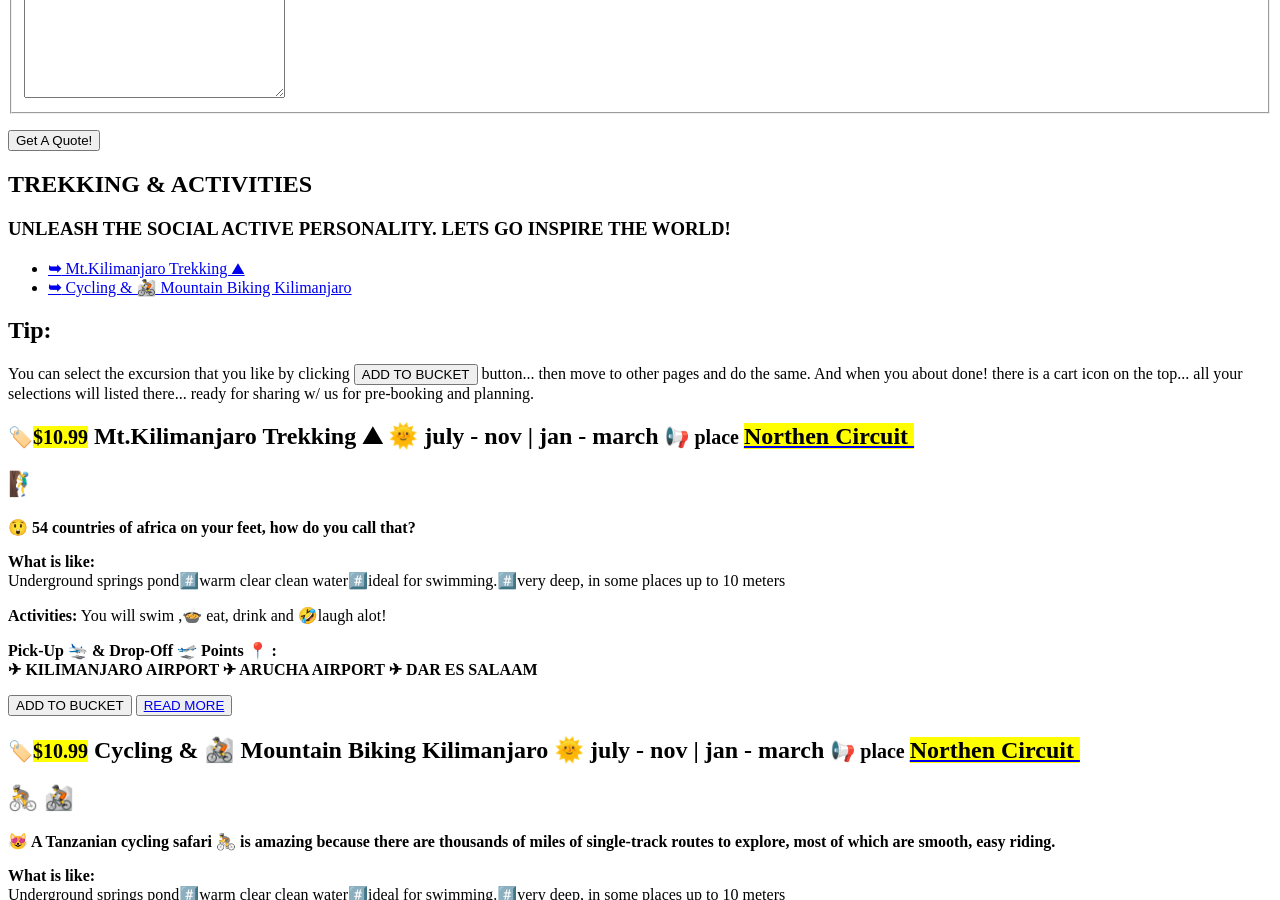
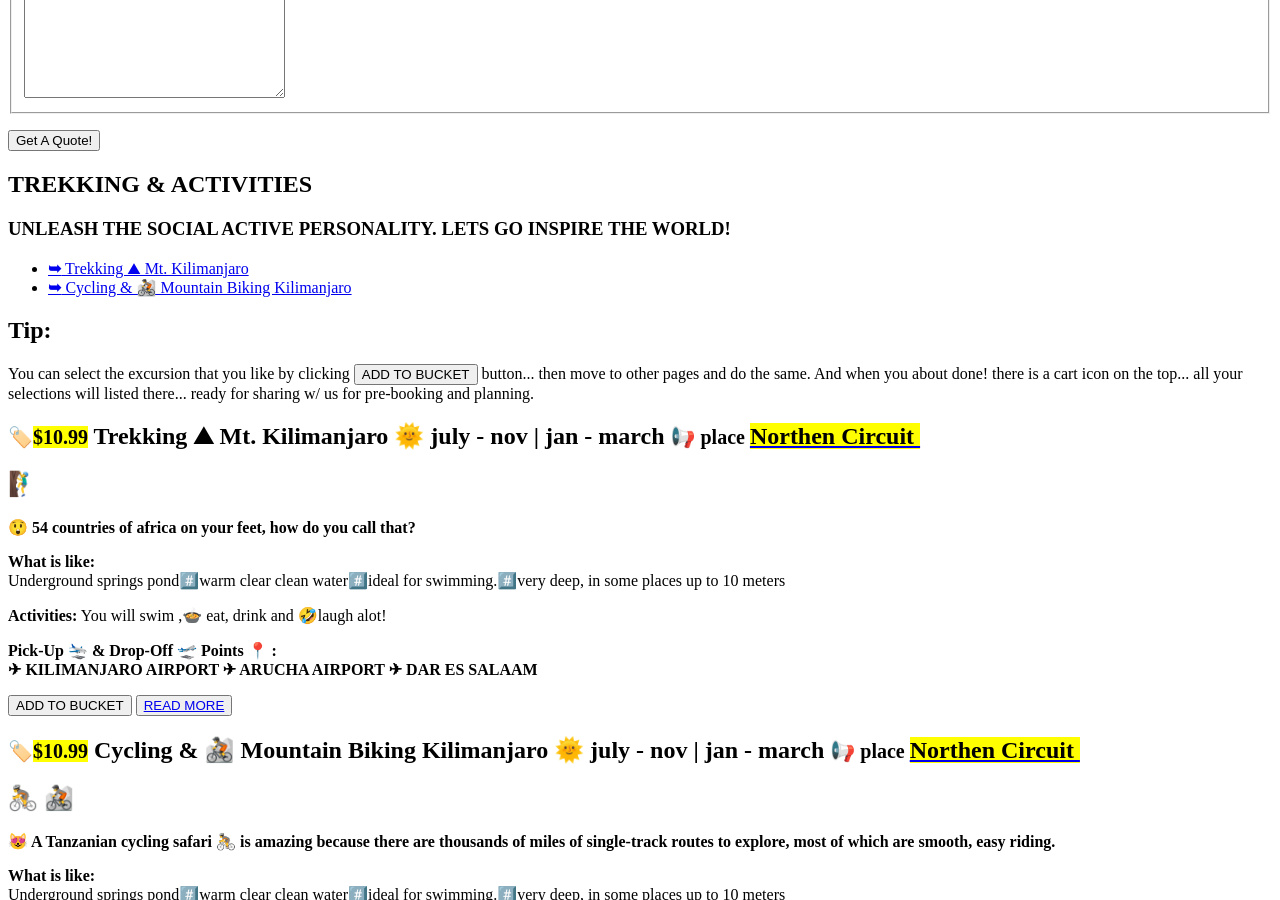
Before and after one commit to kibokoland-adventures/kibokoland-adventure-website-redesign, a Jekyll site: the page built from trekks-and-other-activities.html, in a window 1280 px wide and 900 px high, scrolled down 945 px. Built offline with Jekyll 4.4.1, drawn with Linux system fonts in a browser that asks for light colours; some web fonts are replaced.

Commit message:
fixed text sizing on long words

```diff
--- a/_data/destinations.yml
+++ b/_data/destinations.yml
@@ -339,7 +339,7 @@ items:
 
 
   fields:
-    title: Mt.Kilimanjaro Trekking ⛰
+    title: Trekking ⛰ Mt. Kilimanjaro
     review:  😲 54 countries of africa on your feet, how do you call that?
     price: 10.99
     best_time: 🌞 <b>july - nov </b> | <b>jan - march</b>
--- a/_public/cycling-and-mountain-biking-kilimanjaro.html
+++ b/_public/cycling-and-mountain-biking-kilimanjaro.html
@@ -162,7 +162,7 @@
 
 
 
-                            <li class="link"> <a href="./mt-kilimanjaro-trekking.html"> <b>➥</b> Mt.Kilimanjaro Trekking ⛰ </a> </li>
+                            <li class="link"> <a href="./mt-kilimanjaro-trekking.html"> <b>➥</b> Trekking ⛰ Mt. Kilimanjaro </a> </li>
 
 
 
--- a/_public/mt-kilimanjaro-trekking.html
+++ b/_public/mt-kilimanjaro-trekking.html
@@ -162,7 +162,7 @@
 
 
 
-                            <li class="link"> <a href="./mt-kilimanjaro-trekking.html"> <b>➥</b> Mt.Kilimanjaro Trekking ⛰ </a> </li>
+                            <li class="link"> <a href="./mt-kilimanjaro-trekking.html"> <b>➥</b> Trekking ⛰ Mt. Kilimanjaro </a> </li>
 
 
 
--- a/_public/trekks-and-other-activities.html
+++ b/_public/trekks-and-other-activities.html
@@ -162,7 +162,7 @@
 
 
 
-                            <li class="link"> <a href="./mt-kilimanjaro-trekking.html"> <b>➥</b> Mt.Kilimanjaro Trekking ⛰ </a> </li>
+                            <li class="link"> <a href="./mt-kilimanjaro-trekking.html"> <b>➥</b> Trekking ⛰ Mt. Kilimanjaro </a> </li>
 
 
 
@@ -195,7 +195,7 @@
 
                         <article class="article ">
                             <div class="accordion">
-                                <h2 class="article-title flex"> <small class="best-price"> 🏷️<mark>$10.99</mark></small> Mt.Kilimanjaro Trekking ⛰ <span class="article-highlights flex flex-col align-start"><span class="best-time">🌞 <b>july - nov </b> | <b>jan - march</b> </span> <span class="lc-adress"><b><small>📢 place </small> <span class="place tilt-lft"><a class="place-link" href="#"><mark>Northen Circuit ️</mark></a> </b> </span> </span> </span> </h2>
+                                <h2 class="article-title flex"> <small class="best-price"> 🏷️<mark>$10.99</mark></small> Trekking ⛰ Mt. Kilimanjaro <span class="article-highlights flex flex-col align-start"><span class="best-time">🌞 <b>july - nov </b> | <b>jan - march</b> </span> <span class="lc-adress"><b><small>📢 place </small> <span class="place tilt-lft"><a class="place-link" href="#"><mark>Northen Circuit ️</mark></a> </b> </span> </span> </span> </h2>
                             </div>
                             <div class="panel">
                                 <div class="panel-positioning">
@@ -210,7 +210,7 @@
                                         <div class="notes-lc-adress">
                                             <p><b>Pick-Up 🛬 & Drop-Off 🛫 Points 📍 :</b> <br> <b> ✈ KILIMANJARO AIRPORT ✈ ARUCHA AIRPORT ✈ DAR ES SALAAM </b></p>
                                         </div>
-                                        <button class="snipcart-add-item btn bag-btn tilt-rt" data-item-id="201" data-item-price="10.99" data-item-url="./day_trips/mt-kilimanjaro-trekking.html" data-item-location="Northen Circuit" data-item-description="😲 54 countries of africa on your feet, how do you call that?" data-item-image="./img/bird-1.jpg" data-item-name="Mt.Kilimanjaro Trekking ⛰"> ADD TO BUCKET </button>
+                                        <button class="snipcart-add-item btn bag-btn tilt-rt" data-item-id="201" data-item-price="10.99" data-item-url="./day_trips/mt-kilimanjaro-trekking.html" data-item-location="Northen Circuit" data-item-description="😲 54 countries of africa on your feet, how do you call that?" data-item-image="./img/bird-1.jpg" data-item-name="Trekking ⛰ Mt. Kilimanjaro"> ADD TO BUCKET </button>
                                         <button class="btn tilt-rt"><a href="./mt-kilimanjaro-trekking.html"> READ MORE </a></button>
                                     </div>
                                 </div>
```
